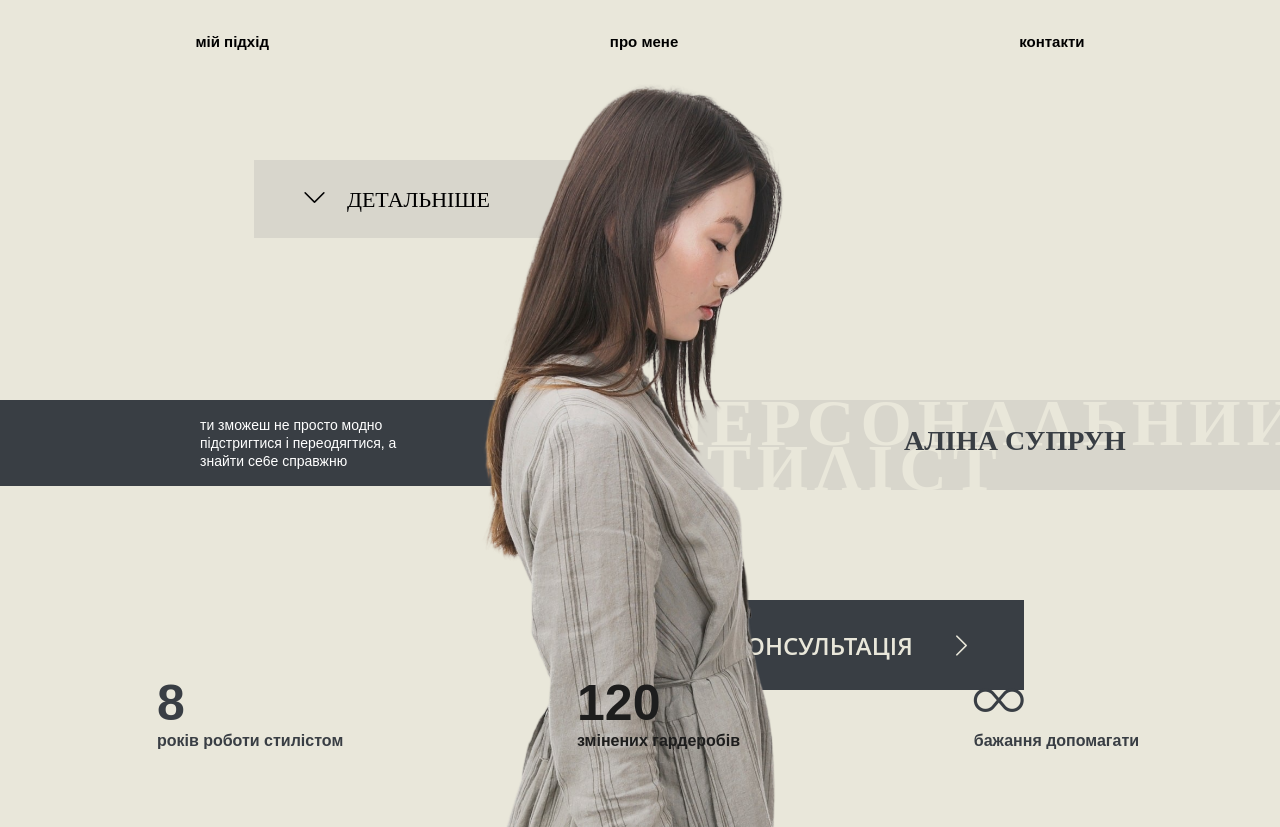
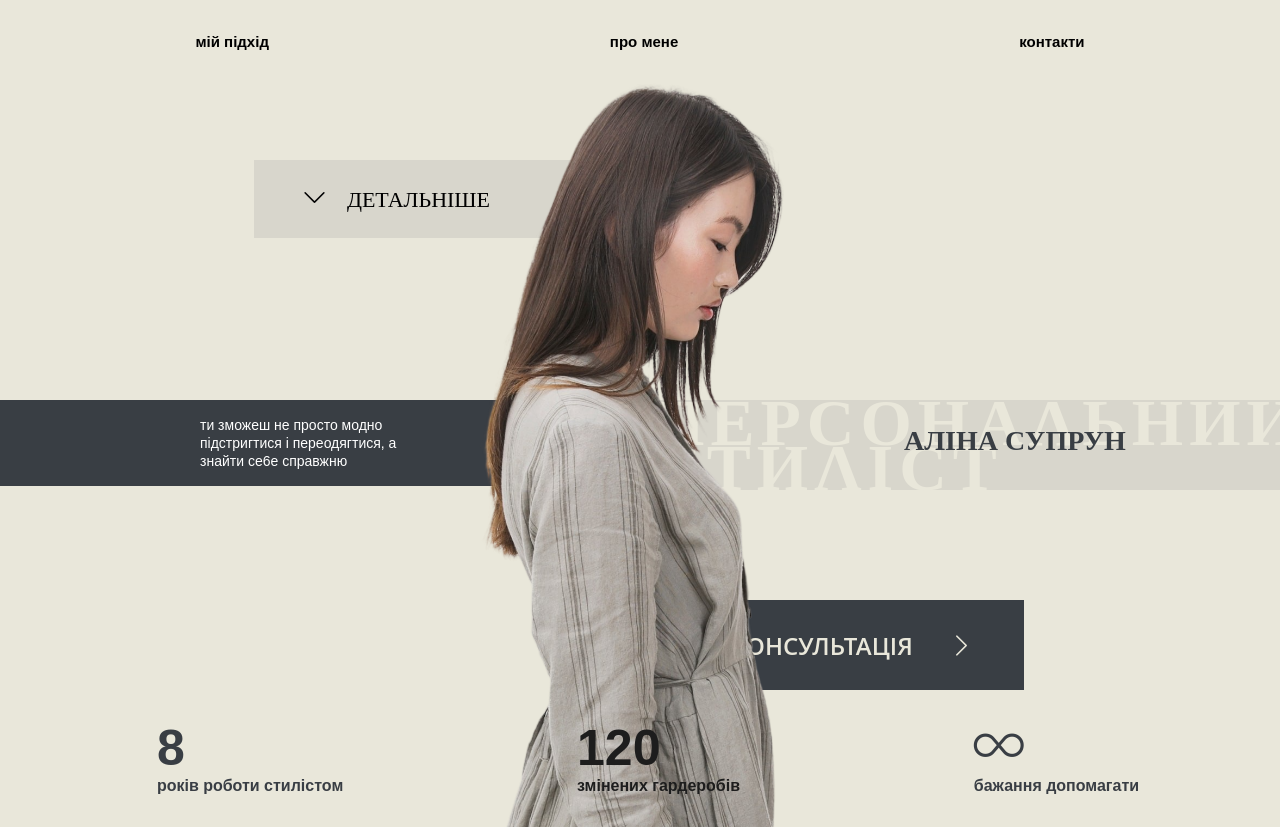
Before and after one commit to taielvillarroel/tp-2, a plain HTML site: page index.html in a window 1280 px wide. Shown: the top 827 px of the page. Drawn offline with nearby package versions, Linux system fonts and the light colour scheme.

Commit message:
retoques

```diff
--- a/style.css
+++ b/style.css
@@ -117,7 +117,7 @@ img{
 .partebaja {
     display: flex;
     justify-content: space-around;
-    margin: 40px 30px 50px 40px;
+    margin: 40px 30px 5px 40px;
     text-align: end;
     bottom: 0px;
     width: 95%;
```
